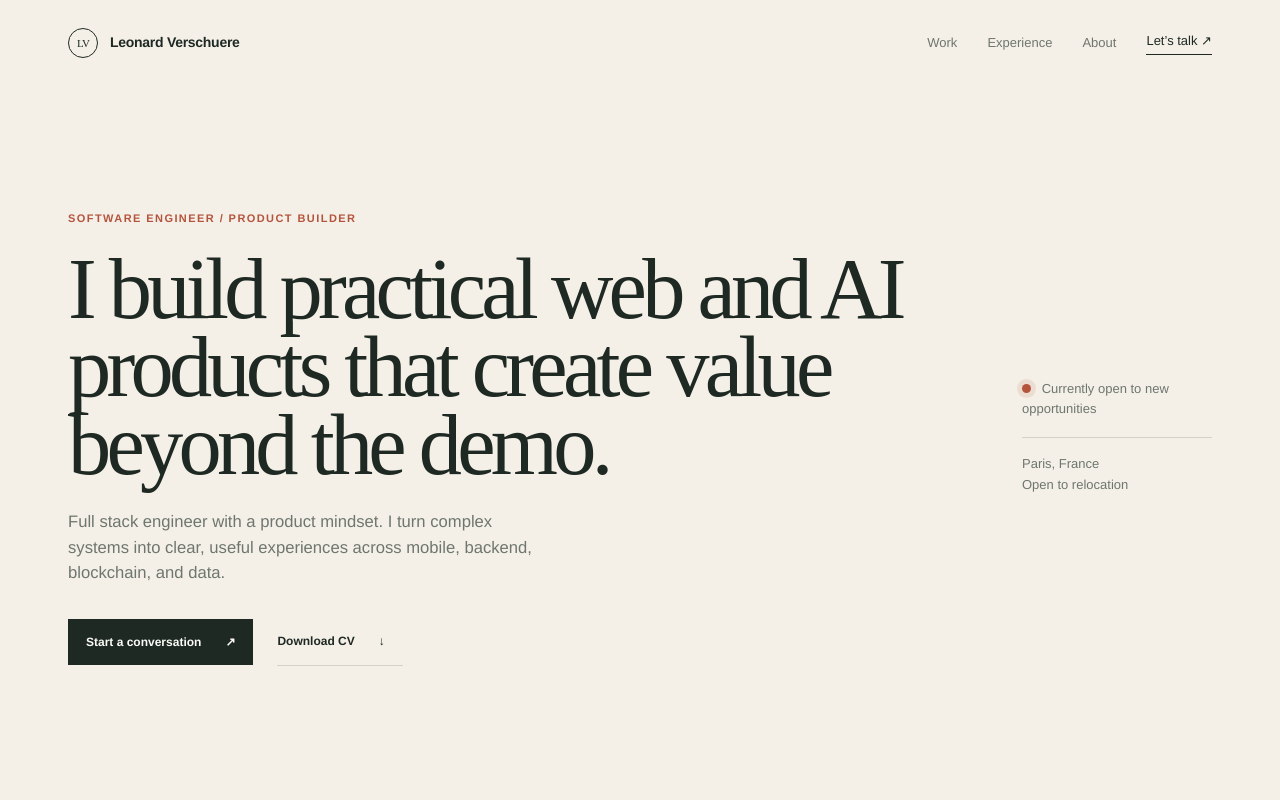
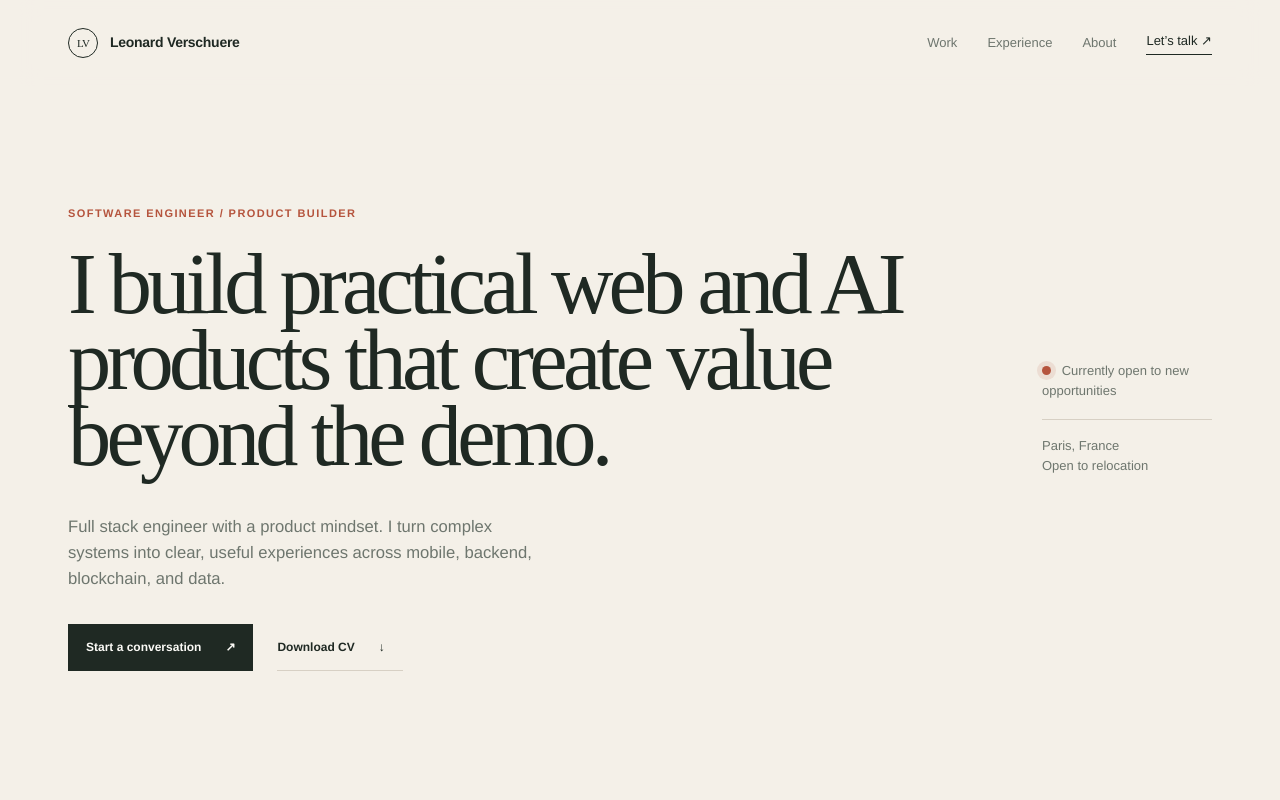
Before and after one commit to verschhh/verschhh.fr, a website: page index.html in a window 1280 px wide. Shown: the top 800 px of the page. Drawn offline with Linux system fonts and the light colour scheme.

Commit message:
style: refine editorial hero hierarchy

```diff
--- a/styles.css
+++ b/styles.css
@@ -61,17 +61,17 @@ button { color: inherit; font: inherit; }
 .site-nav .nav-contact { color: var(--ink); border-bottom: 1px solid var(--ink); padding-bottom: 3px; }
 .menu-toggle { display: none; border: 0; background: none; padding: 4px; }
 .menu-line { display: block; width: 22px; height: 1px; margin: 5px 0; background: var(--ink); }
-.hero { min-height: calc(100svh - var(--header-height)); padding-top: clamp(40px, 5svh, 72px); padding-bottom: clamp(44px, 6svh, 84px); display: flex; flex-direction: column; justify-content: center; }
-.hero-title-row { display: grid; grid-template-columns: minmax(0, 1fr) minmax(170px, 190px); gap: clamp(32px, 4vw, 64px); align-items: end; }
+.hero { min-height: calc(100svh - var(--header-height)); padding-top: clamp(32px, 4svh, 56px); padding-bottom: clamp(36px, 5svh, 72px); display: flex; flex-direction: column; justify-content: center; }
+.hero-title-row { display: grid; grid-template-columns: minmax(0, 1fr) minmax(150px, 170px); gap: clamp(28px, 3vw, 48px); align-items: end; }
 .eyebrow, .detail-label { margin: 0 0 26px; font-size: 11px; font-weight: 600; letter-spacing: .13em; line-height: 1.2; text-transform: uppercase; color: var(--signal); }
 .eyebrow span { color: var(--muted); margin-left: 12px; }
 h1, h2, h3, p { margin-top: 0; }
 h1, h2 { font-family: var(--serif); font-weight: 400; letter-spacing: -.055em; }
-h1 { max-width: 980px; margin-bottom: clamp(20px, 3svh, 34px); font-size: clamp(58px, min(7.2vw, 10.8svh), 104px); line-height: .9; }
+h1 { max-width: 1040px; margin-bottom: clamp(14px, 2svh, 24px); font-size: clamp(58px, min(7.2vw, 10.8svh), 104px); line-height: .88; }
 h2 { margin-bottom: 0; font-size: clamp(52px, 7vw, 92px); line-height: .9; }
 h1::selection, h2::selection, h3::selection { background: var(--signal); color: var(--white); }
 em { color: var(--signal); font-style: italic; }
-.hero-intro { max-width: 480px; margin-bottom: clamp(24px, 4svh, 38px); color: var(--muted); font-size: clamp(15px, 1.3vw, 17px); }
+.hero-intro { max-width: 480px; margin-top: clamp(22px, 3svh, 32px); margin-bottom: clamp(24px, 4svh, 38px); color: var(--muted); font-size: clamp(15px, 1.3vw, 17px); }
 .hero-actions { display: flex; align-items: center; gap: 24px; }
 .button { display: inline-flex; align-items: center; gap: 24px; padding: 14px 18px; font-size: 12px; font-weight: 600; transition: transform .2s ease, background .2s ease; }
 .button:hover, .button:focus-visible { transform: translateY(-2px); }
@@ -180,7 +180,7 @@ em { color: var(--signal); font-style: italic; }
   .site-nav.is-open { display: flex; }
   .site-nav a { padding: 12px 0; }
   .site-nav .nav-contact { border-bottom: 0; }
-  .hero { min-height: calc(100svh - var(--header-height)); padding-top: clamp(40px, 6svh, 76px); padding-bottom: clamp(40px, 5svh, 64px); }
+  .hero { min-height: calc(100svh - var(--header-height)); padding-top: clamp(32px, 5svh, 64px); padding-bottom: clamp(36px, 5svh, 64px); }
   .hero-title-row { grid-template-columns: 1fr; gap: clamp(24px, 5svh, 50px); }
   h1 { max-width: none; }
   .hero-note { max-width: 300px; }
@@ -202,7 +202,7 @@ em { color: var(--signal); font-style: italic; }
   .page-section, .site-header { padding-inline: 20px; }
   .site-header { padding-top: 20px; padding-bottom: 20px; }
   .site-nav { right: 20px; left: 20px; }
-  .hero { min-height: calc(100svh - var(--header-height)); padding-top: clamp(36px, 6svh, 72px); padding-bottom: clamp(36px, 6svh, 72px); }
+  .hero { min-height: calc(100svh - var(--header-height)); padding-top: clamp(28px, 5svh, 56px); padding-bottom: clamp(32px, 5svh, 64px); }
   h1 { margin-bottom: 24px; font-size: clamp(48px, min(16vw, 8.5svh), 80px); line-height: .9; }
   h2 { font-size: clamp(48px, 16vw, 70px); }
   .hero-intro { margin-bottom: 24px; font-size: 15px; }
```
